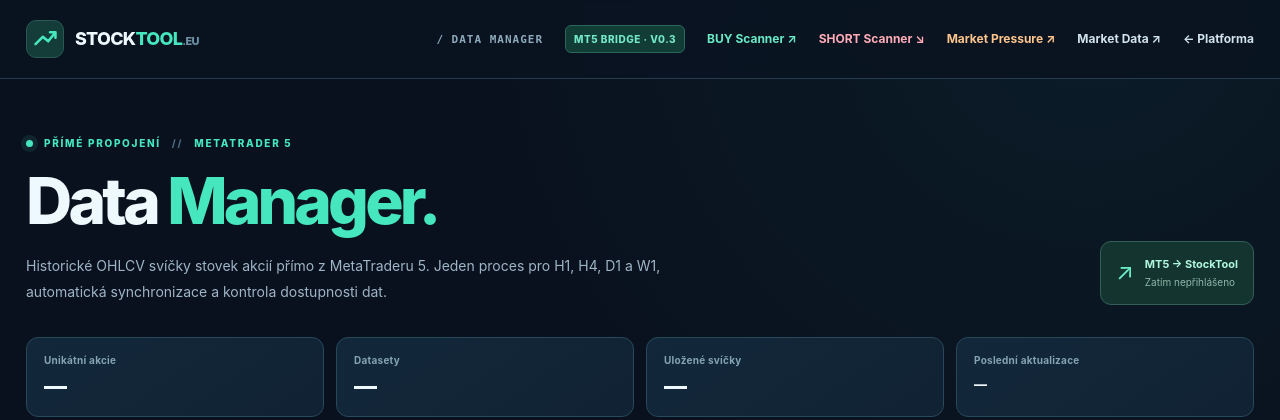
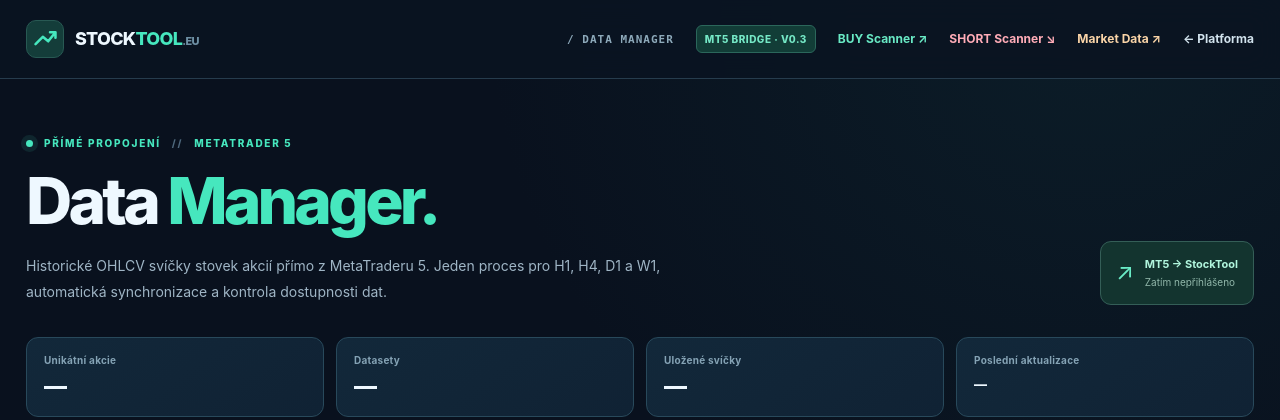
Before and after one commit to littleleg198602/STOCKTOOL, a PHP site: page /data-manager/ in a window 1280 px wide. Shown: the top 420 px of the page. Run offline with PHP 8.4, Linux system fonts and the light colour scheme.

Commit message:
Keep equity Data Manager header responsive with Market Data navigation

```diff
--- a/site/data-manager/styles.css
+++ b/site/data-manager/styles.css
@@ -106,3 +106,10 @@ button,input,select{font:inherit}button{cursor:pointer}button:disabled{opacity:.
 
 .dm-backtest-link{color:#ffc995!important}
 @media(max-width:1380px){.dm-backtest-link{display:none!important}}
+
+/* Link to the second MT5 feed, while protecting the compact original header. */
+.dm-market-link{color:#fad4a7!important}
+@media(max-width:1590px){.dm-backtest-link{display:none!important}}
+@media(max-width:1300px){.dm-pressure-link{display:none!important}}
+@media(max-width:1020px){.dm-short-link{display:none!important}}
+@media(max-width:820px){.dm-market-link{display:none!important}}
```
